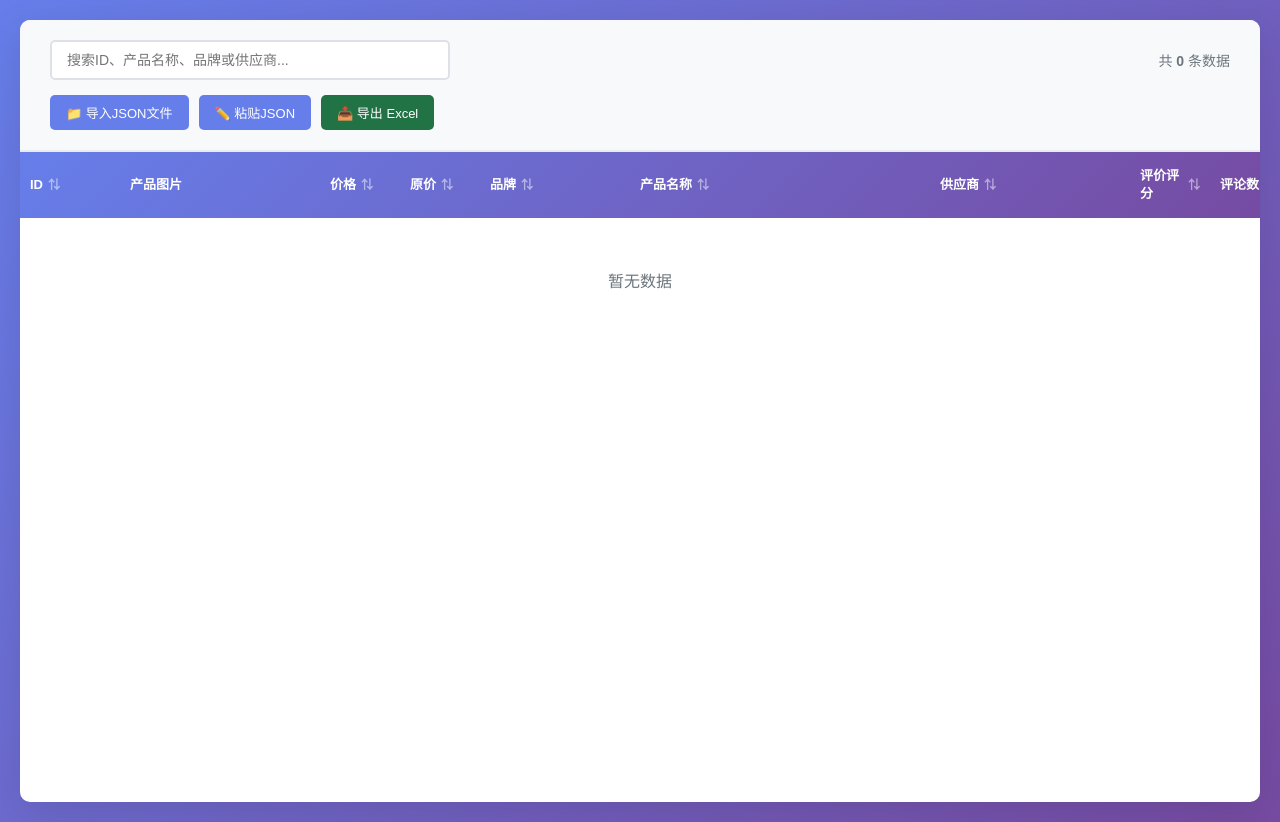
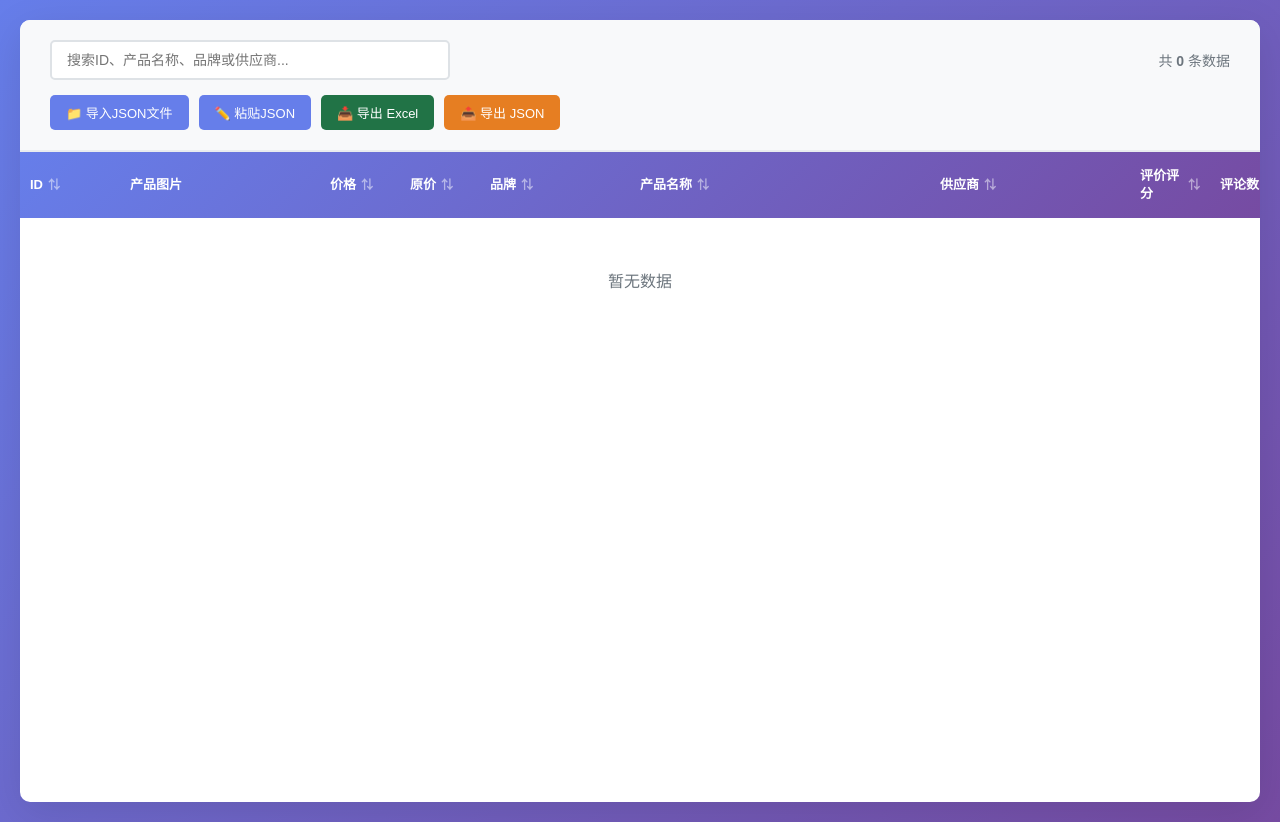
Before and after one commit to juju486/wbList, a website: page index.html in a window 1280 px wide. Drawn offline with nearby package versions, Linux system fonts and the light colour scheme.

Commit message:
增加导出json

```diff
--- a/index.html
+++ b/index.html
@@ -799,6 +799,9 @@
           <button class="import-btn primary" @click="parseJsonInput" v-if="showJsonInput">✅ 解析JSON</button>
           <button class="import-btn" @click="exportToExcel" :disabled="exporting" style="background: #217346;">
             {{ exporting ? '⏳ 导出中...' : '📥 导出 Excel' }}
+          </button>
+          <button class="import-btn" @click="exportToJson" style="background: #e67e22;">
+            📤 导出 JSON
           </button>
         </div>
         <div v-if="showJsonInput" style="width: 100%;">
@@ -1326,7 +1329,7 @@
 
           // 解析历史记录
           const STORAGE_KEY = "json_parse_history";
-          const MAX_HISTORY = 20;
+          const MAX_HISTORY = 100;
           const showHistory = ref(false);
           const currentHistoryId = ref(null);
           const historyList = ref([]);
@@ -2194,6 +2197,24 @@
             }
           };
 
+          const exportToJson = () => {
+            const data = filteredData.value;
+            if (!data || data.length === 0) {
+              alert("没有数据可导出");
+              return;
+            }
+            const jsonStr = JSON.stringify(data, null, 2);
+            const blob = new Blob([jsonStr], { type: "application/json" });
+            const fileName = `产品数据_${new Date().toISOString().slice(0, 10)}.json`;
+            const link = document.createElement("a");
+            link.href = URL.createObjectURL(blob);
+            link.download = fileName;
+            document.body.appendChild(link);
+            link.click();
+            document.body.removeChild(link);
+            URL.revokeObjectURL(link.href);
+          };
+
           // ============================================
           // 加载数据（保留旧方法，但不再自动调用）
           // ============================================
@@ -2303,6 +2324,7 @@
             // 导出Excel
             exporting,
             exportToExcel,
+            exportToJson,
           };
         },
       }).mount("#app");
```
